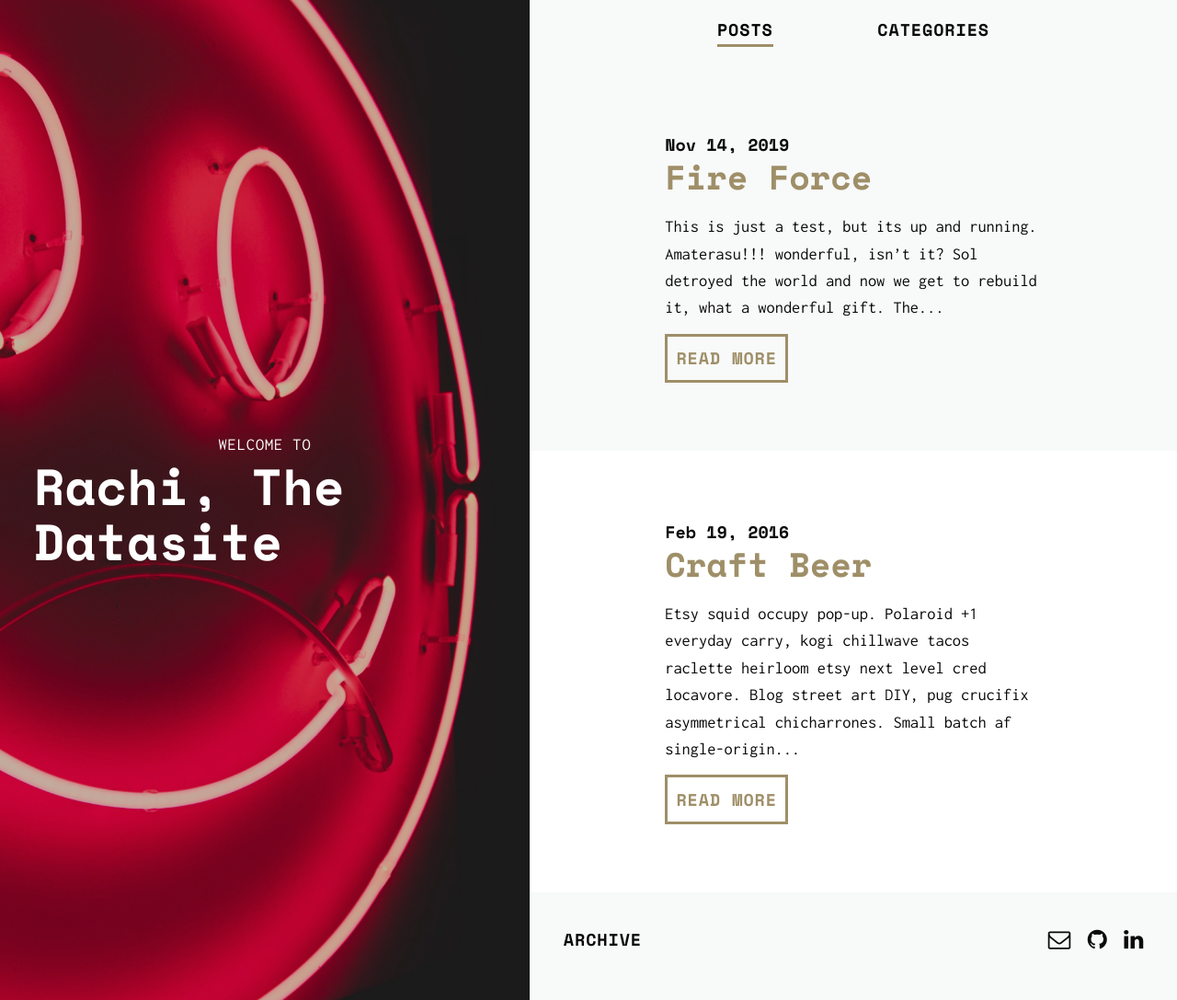
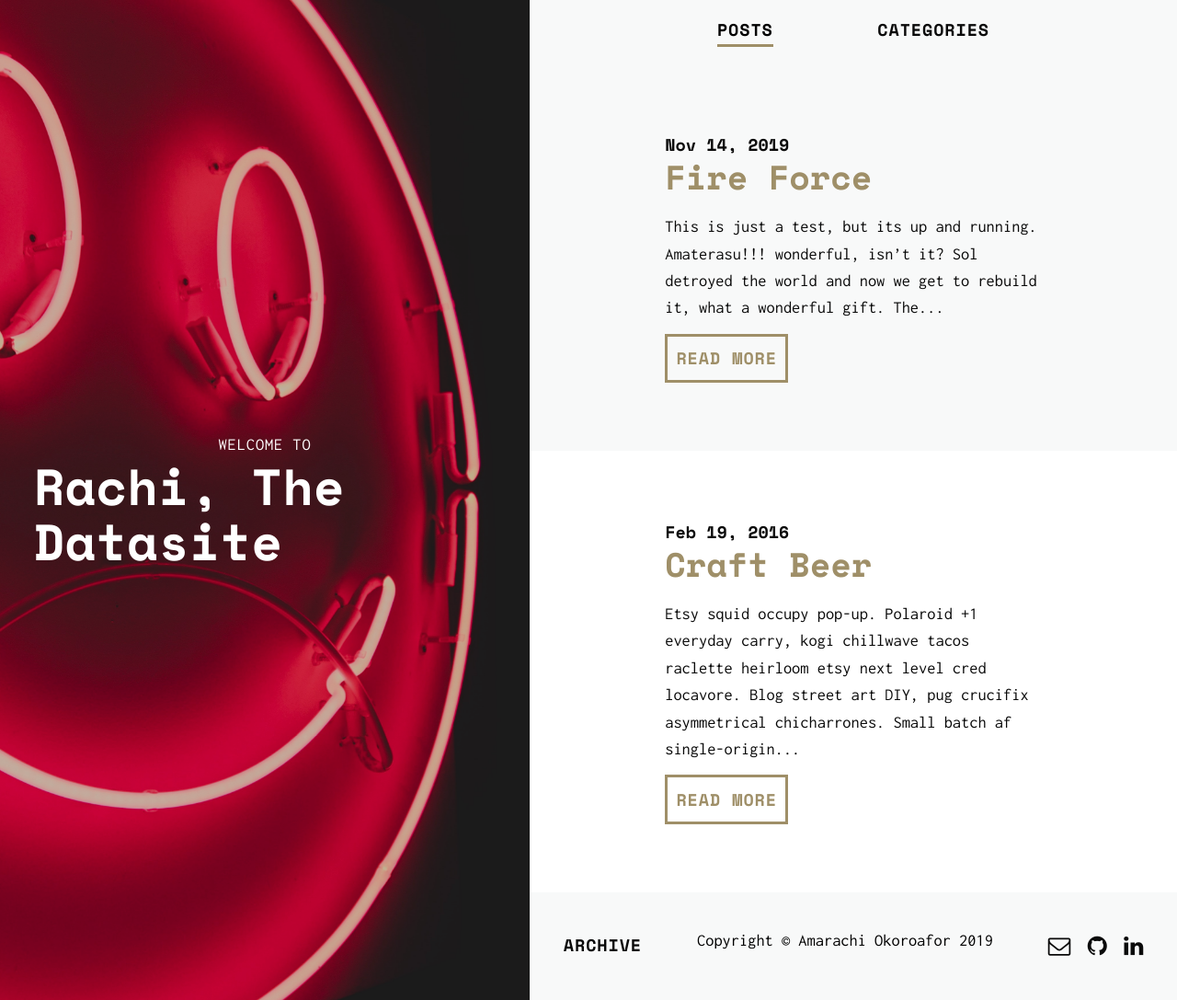
Before and after one commit to rachioko/rachioko.github.io, a Jekyll site: the page built from index.html, in a window 1280 px wide and 1087 px high. Shown: the whole window at 92% size. Built offline with Jekyll 4.4.1, drawn with Linux system fonts in a browser that asks for light colours; nearby versions of some CDN libraries; the list of posts is cut into pages by our own code.

Commit message:
Update archive-link.html

```diff
--- a/_includes/archive-link.html
+++ b/_includes/archive-link.html
@@ -1,5 +1,6 @@
 <footer class="section-padding--sm footer">
   <a class="footer__archive" href="{{ site.baseurl }}/archive/">Archive</a>
+  <p class="copyright text-muted">Copyright &copy; {{ site.author }} {{ 'now' | date: "%Y" }}</p>
   <ul class="footer__social">
     <li><a class="fa fa-lg fa-envelope-o" href="mailto:{{ site.email }}"></a></li>
     {% for social in site.social %}
```
